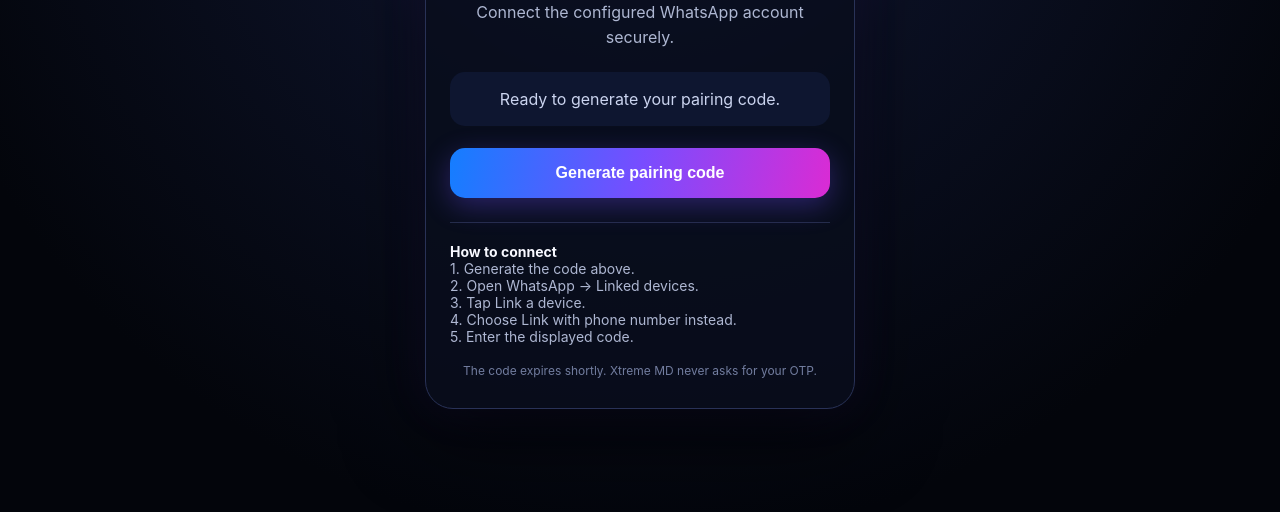
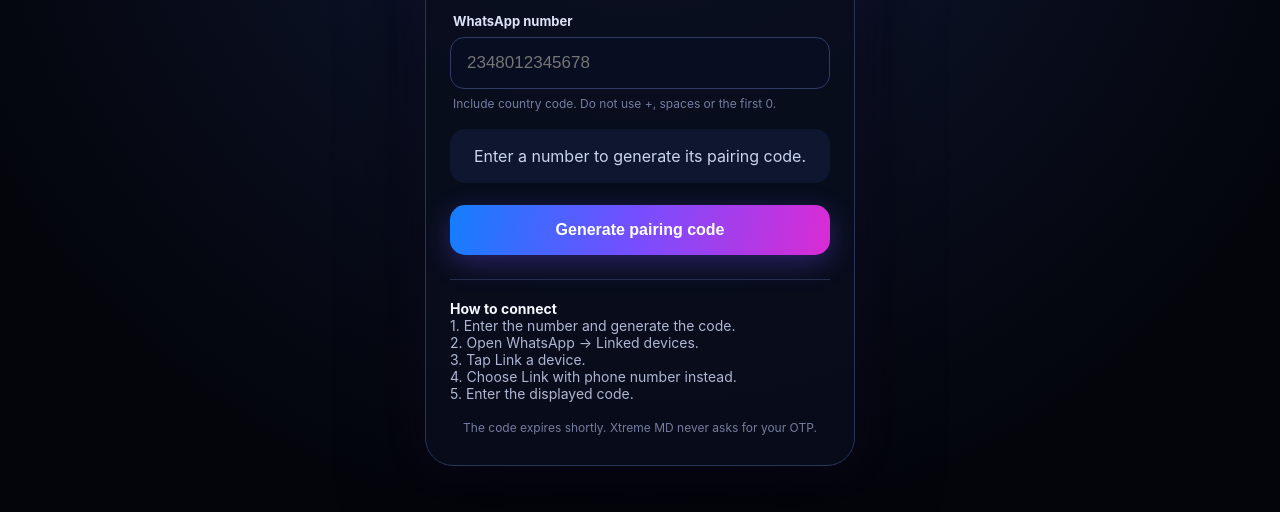
Before and after one commit to tomangamez-star/Xtreme-MD, a website: page public/pair.html in a window 1280 px wide. Shown: the part 288-800 px from the top of the page. Drawn offline with Linux system fonts and the light colour scheme.

Commit message:
Add files via upload

```diff
--- a/public/pair.html
+++ b/public/pair.html
@@ -8,20 +8,26 @@
   <style>
     *{box-sizing:border-box}body{margin:0;min-height:100vh;display:grid;place-items:center;background:radial-gradient(circle at 50% 10%,#24205c 0,#0b1023 35%,#03050b 78%);color:#f5f7ff;font-family:Inter,system-ui,sans-serif;padding:22px}.card{width:min(430px,100%);padding:30px 24px;border:1px solid #293257;border-radius:28px;background:rgba(9,13,28,.87);box-shadow:0 25px 80px #000a,0 0 45px #7749ff1f;text-align:center}.logo{font-size:94px;font-weight:1000;line-height:1;background:linear-gradient(135deg,#13e7ff,#7354ff 52%,#ff31d1);background-clip:text;color:transparent;filter:drop-shadow(0 0 18px #744cff88)}h1{margin:10px 0 5px;font-size:28px;letter-spacing:4px}p{color:#aeb7d2;line-height:1.55}.status{margin:22px 0;padding:15px;border-radius:15px;background:#0e1630;color:#cbd4ef;min-height:54px;display:grid;place-items:center}.code{font-size:31px;font-weight:900;letter-spacing:5px;color:#59efff;word-break:break-all}button{width:100%;border:0;border-radius:15px;padding:16px;font-size:16px;font-weight:800;color:white;background:linear-gradient(100deg,#147eff,#784dff,#da2bd4);box-shadow:0 8px 28px #704eff55}button:disabled{opacity:.55}.steps{text-align:left;margin-top:24px;padding-top:20px;border-top:1px solid #242c49;font-size:14px;color:#aeb7d2}.steps b{color:#f7f8ff}.tiny{font-size:12px;color:#727d9f;margin-top:18px}
   </style>
+  <style>
+    label{display:block;text-align:left;margin:20px 3px 8px;color:#dce2f7;font-size:13px;font-weight:750}input{width:100%;padding:15px 16px;border:1px solid #303b68;border-radius:14px;background:#080e21;color:#fff;font-size:17px;outline:none}input:focus{border-color:#7054ff;box-shadow:0 0 0 3px #7054ff22}.hint{text-align:left;font-size:12px;color:#737e9f;margin:7px 3px 0}.status{margin-top:18px}
+  </style>
 </head>
 <body>
   <main class="card">
     <div class="logo">X</div>
     <h1>XTREME MD</h1>
-    <p>Connect the configured WhatsApp account securely.</p>
-    <div class="status" id="status">Ready to generate your pairing code.</div>
+    <p>Connect any WhatsApp account using its phone number.</p>
+    <label for="number">WhatsApp number</label>
+    <input id="number" type="tel" inputmode="numeric" autocomplete="tel" placeholder="2348012345678" maxlength="18">
+    <div class="hint">Include country code. Do not use +, spaces or the first 0.</div>
+    <div class="status" id="status">Enter a number to generate its pairing code.</div>
     <button id="pair">Generate pairing code</button>
-    <div class="steps"><b>How to connect</b><br>1. Generate the code above.<br>2. Open WhatsApp → Linked devices.<br>3. Tap Link a device.<br>4. Choose Link with phone number instead.<br>5. Enter the displayed code.</div>
+    <div class="steps"><b>How to connect</b><br>1. Enter the number and generate the code.<br>2. Open WhatsApp → Linked devices.<br>3. Tap Link a device.<br>4. Choose Link with phone number instead.<br>5. Enter the displayed code.</div>
     <div class="tiny">The code expires shortly. Xtreme MD never asks for your OTP.</div>
   </main>
   <script>
-    const button=document.querySelector('#pair'),status=document.querySelector('#status');
-    button.onclick=async()=>{button.disabled=true;status.textContent='Generating code…';try{const response=await fetch('/api/pair',{method:'POST',headers:{'content-type':'application/json'},body:'{}'});const data=await response.json();if(!response.ok)throw new Error(data.error||'Pairing failed');status.innerHTML=`<div><div class="code">${data.code}</div><small>For ${data.number}</small></div>`;button.textContent='Generate another code';}catch(error){status.textContent=error.message;}finally{setTimeout(()=>button.disabled=false,3000)}};
+    const button=document.querySelector('#pair'),status=document.querySelector('#status'),number=document.querySelector('#number');
+    button.onclick=async()=>{const clean=number.value.replace(/\D/g,'');if(!/^\d{8,15}$/.test(clean)){status.textContent='Enter a valid number with country code first.';return}button.disabled=true;status.textContent='Generating code…';try{const response=await fetch('/api/pair',{method:'POST',headers:{'content-type':'application/json'},body:JSON.stringify({number:clean})});const data=await response.json();if(!response.ok)throw new Error(data.error||'Pairing failed');status.innerHTML=`<div><div class="code">${data.code}</div><small>For ${data.number}</small></div>`;button.textContent='Generate another code';}catch(error){status.textContent=error.message;}finally{setTimeout(()=>button.disabled=false,3000)}};
   </script>
 </body>
 </html>
```
